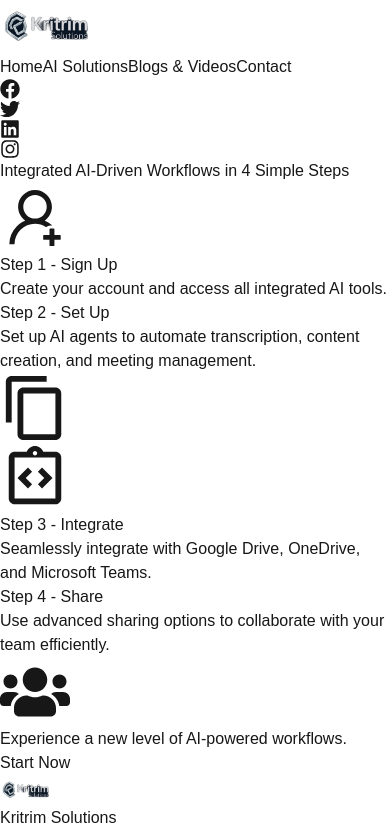
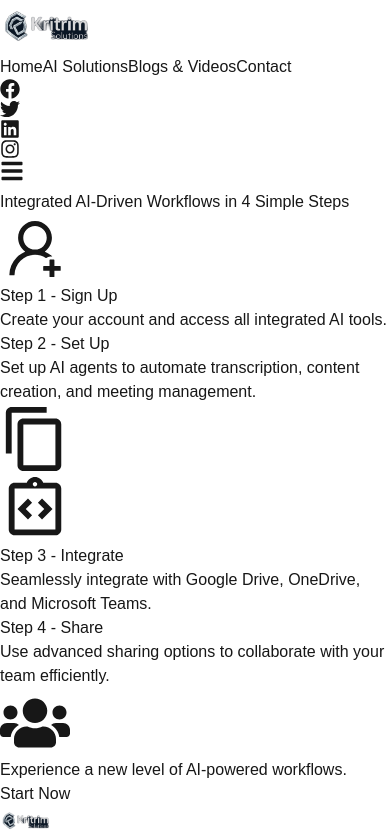
Before and after one commit to SaSanju/ai-solution-app, a Next.js app: page /solutions in a window 390 px wide. Shown: the top 833 px of the page. Built offline with nearby package versions, Linux system fonts and the light colour scheme.

Commit message:
Responsive design

```diff
--- a/src/app/components/Footer.jsx
+++ b/src/app/components/Footer.jsx
@@ -16,7 +16,7 @@
             height={50}
             alt="Kritrim Solutions Logo"
           />
-          <span className="text-2xl font-semibold">Kritrim Solutions</span>
+          <span className="text-2xl text-right font-semibold">Kritrim Solutions</span>
         </div>
 
         {/* Pages Section */}
@@ -25,7 +25,7 @@
           <ul className="mt-2 space-y-2 text-gray-400">
             <li><Link href="/solutions" className="hover:text-white transition">AI Solutions</Link></li>
             <li><Link href="/community" className="hover:text-white transition">Community</Link></li>
-            <li><Link href="/blog" className="hover:text-white transition">Blog & Videos</Link></li>
+            <li><Link href="/blogs-videos" className="hover:text-white transition">Blog & Videos</Link></li>
           </ul>
         </div>
 
--- a/src/app/components/Navbar.jsx
+++ b/src/app/components/Navbar.jsx
@@ -1,12 +1,16 @@
 "use client";
 
+import { useState } from "react";
 import Link from "next/link";
 import Image from "next/image";
-import { FaFacebook, FaTwitter, FaLinkedin, FaInstagram } from "react-icons/fa";
+import { FaFacebook, FaTwitter, FaLinkedin, FaInstagram, FaBars, FaTimes } from "react-icons/fa";
 
 const Navbar = () => {
+  const [menuOpen, setMenuOpen] = useState(false);
+
   return (
-    <nav className="p-4 bg-black text-white flex justify-between items-center fixed top-0 w-full shadow-md z-10 px-8">
+    <nav className="p-4 bg-black text-white fixed top-0 w-full shadow-md z-10 px-8">
+      <div className="flex justify-between items-center">
         {/* Logo */}
         <div className="flex items-center">
           <Image
@@ -18,21 +22,45 @@
           />
         </div>
 
-      {/* Navigation Links */}
-      <div className="flex gap-8 text-lg font-semibold">
+        {/* Desktop Navigation Links */}
+        <div className="hidden md:flex gap-8 text-lg font-semibold">
           <Link href="/" className="hover:text-blue-400 transition duration-300">Home</Link>
           <Link href="/solutions" className="hover:text-blue-400 transition duration-300">AI Solutions</Link>
           <Link href="/blogs-videos" className="hover:text-blue-400 transition duration-300">Blogs & Videos</Link>
           <Link href="/contact" className="hover:text-blue-400 transition duration-300">Contact</Link>
         </div>
 
-      {/* Social Media Icons */}
-      <div className="flex gap-4">
+        {/* Desktop Social Media Icons */}
+        <div className="hidden md:flex gap-4">
           <a href="#" className="hover:text-blue-400 transition duration-300"><FaFacebook size={20} /></a>
           <a href="#" className="hover:text-blue-400 transition duration-300"><FaTwitter size={20} /></a>
           <a href="#" className="hover:text-blue-400 transition duration-300"><FaLinkedin size={20} /></a>
           <a href="#" className="hover:text-blue-400 transition duration-300"><FaInstagram size={20} /></a>
         </div>
+
+        {/* Mobile Menu Button */}
+        <button className="md:hidden text-white" onClick={() => setMenuOpen(!menuOpen)}>
+          {menuOpen ? <FaTimes size={24} /> : <FaBars size={24} />}
+        </button>
+      </div>
+
+      {/* Mobile Dropdown Menu */}
+      {menuOpen && (
+        <div className="md:hidden bg-black text-white flex flex-col items-center py-4 space-y-4">
+          <Link href="/" className="text-lg hover:text-blue-400 transition duration-300" onClick={() => setMenuOpen(false)}>Home</Link>
+          <Link href="/solutions" className="text-lg hover:text-blue-400 transition duration-300" onClick={() => setMenuOpen(false)}>AI Solutions</Link>
+          <Link href="/blogs-videos" className="text-lg hover:text-blue-400 transition duration-300" onClick={() => setMenuOpen(false)}>Blogs & Videos</Link>
+          <Link href="/contact" className="text-lg hover:text-blue-400 transition duration-300" onClick={() => setMenuOpen(false)}>Contact</Link>
+
+          {/* Mobile Social Icons */}
+          <div className="flex gap-6 mt-4">
+            <a href="#" className="hover:text-blue-400 transition duration-300"><FaFacebook size={24} /></a>
+            <a href="#" className="hover:text-blue-400 transition duration-300"><FaTwitter size={24} /></a>
+            <a href="#" className="hover:text-blue-400 transition duration-300"><FaLinkedin size={24} /></a>
+            <a href="#" className="hover:text-blue-400 transition duration-300"><FaInstagram size={24} /></a>
+          </div>
+        </div>
+      )}
     </nav>
   );
 };
--- a/src/app/solutions/page.jsx
+++ b/src/app/solutions/page.jsx
@@ -59,16 +59,18 @@
     }, []);
 
     return (
-        <section className="relative min-h-screen bg-gradient-to-b from-white to-[#ebf5ff] py-24">
+        <section className="relative min-h-screen bg-gradient-to-b from-white to-[#ebf5ff] py-24 px-4">
             {/* Title */}
             <div className="text-center mb-16">
-                <h2 className="text-4xl font-bold text-gray-800">Integrated AI-Driven Workflows in 4 Simple Steps</h2>
+                <h2 className="text-3xl md:text-4xl font-bold text-gray-800">
+                    Integrated AI-Driven Workflows in 4 Simple Steps
+                </h2>
             </div>
 
             {/* Timeline & Steps Container */}
             <div className="relative flex flex-col items-center max-w-6xl mx-auto">
                 {/* Vertical Timeline */}
-                <div className="absolute left-1/2 -translate-x-1/2 w-1 bg-gray-300 h-full">
+                <div className="absolute left-1/2 -translate-x-1/2 w-1 bg-gray-300 h-full hidden md:block">
                     {/* Animated Fill */}
                     <motion.div
                         className="w-1 bg-gradient-to-b from-blue-600 to-blue-300 absolute"
@@ -91,22 +93,32 @@
 
                 {/* Steps */}
                 {steps.map((step, index) => (
-                    <div key={index} id={step.id} className="step-section flex flex-col md:flex-row items-center justify-between w-full px-6 py-32">
+                    <div
+                        key={index}
+                        id={step.id}
+                        className="step-section flex flex-col md:flex-row items-center justify-between w-full px-6 py-16 md:py-32 gap-6"
+                    >
                         {index % 2 === 0 ? (
                             <>
-                                <div className="md:w-5/12 flex justify-end pr-8">{step.icon}</div>
-                                <div className="md:w-5/12 text-left">
+                                {/* Icon Section */}
+                                <div className="w-full md:w-5/12 flex justify-center md:justify-end">{step.icon}</div>
+
+                                {/* Text Section */}
+                                <div className="w-full md:w-5/12 text-center md:text-left">
                                     <h3 className="text-2xl font-bold text-gray-800">{step.title}</h3>
                                     <p className="mt-2 text-gray-600">{step.description}</p>
                                 </div>
                             </>
                         ) : (
                             <>
-                                <div className="md:w-5/12 text-right">
+                                {/* Text Section */}
+                                <div className="w-full md:w-5/12 text-center md:text-right">
                                     <h3 className="text-2xl font-bold text-gray-800">{step.title}</h3>
                                     <p className="mt-2 text-gray-600">{step.description}</p>
                                 </div>
-                                <div className="md:w-5/12 flex justify-start pl-8">{step.icon}</div>
+
+                                {/* Icon Section */}
+                                <div className="w-full md:w-5/12 flex justify-center md:justify-start">{step.icon}</div>
                             </>
                         )}
                     </div>
@@ -115,8 +127,13 @@
 
             {/* Bottom CTA */}
             <div className="text-center mt-16">
-                <p className="text-lg font-semibold">Experience a new level of AI-powered workflows.</p>
-                <button onClick={() => router.push("/contact")} className="bg-black text-white px-6 py-3 mt-4 rounded-lg">
+                <h4 className="text-2xl md:text-4xl font-bold text-gray-400">
+                    Experience a new level of AI-powered workflows.
+                </h4>
+                <button
+                    onClick={() => router.push("/contact")}
+                    className="bg-black text-white px-6 py-3 mt-4 rounded-lg"
+                >
                     Start Now
                 </button>
             </div>
```
Also changed, not shown: src/app/contact/page.jsx (+5 -4 lines), src/pages/Home.jsx (+8 -2 lines). Lines whose indentation alone changed are shown as unchanged.
